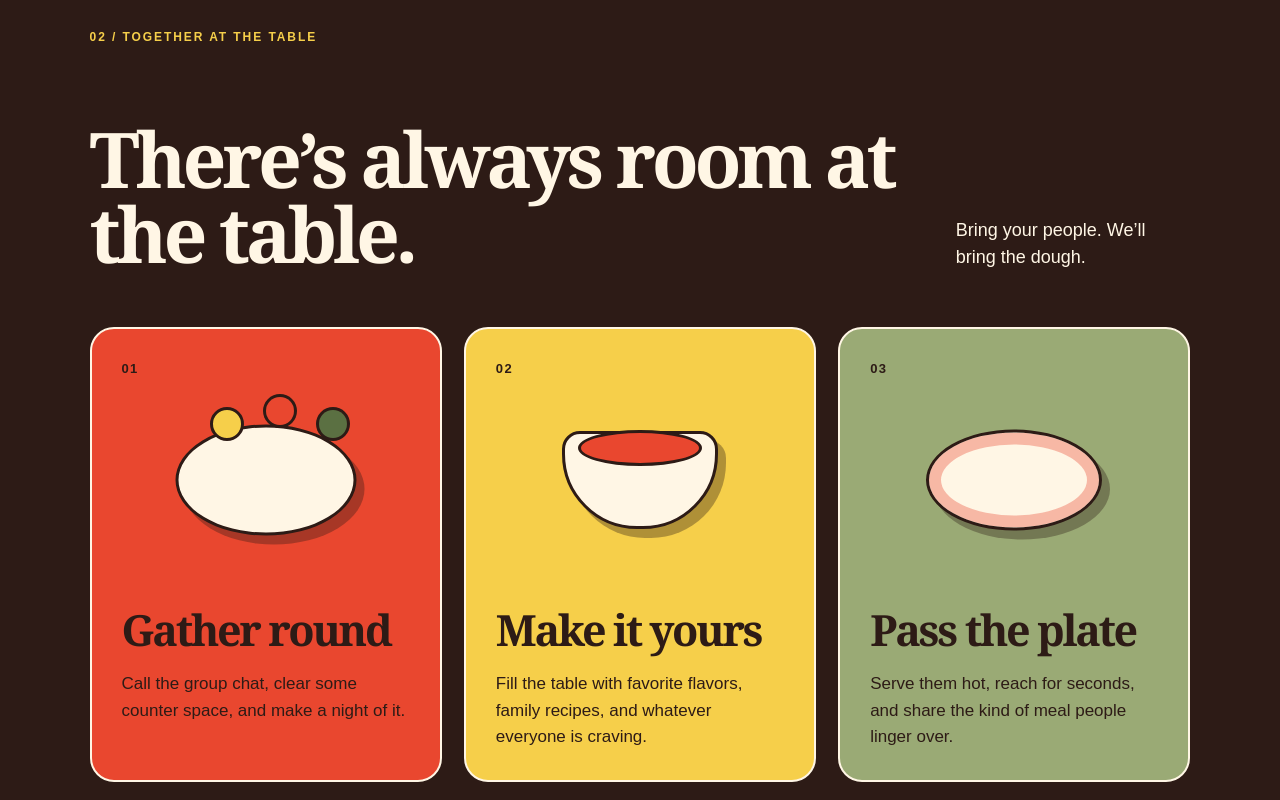
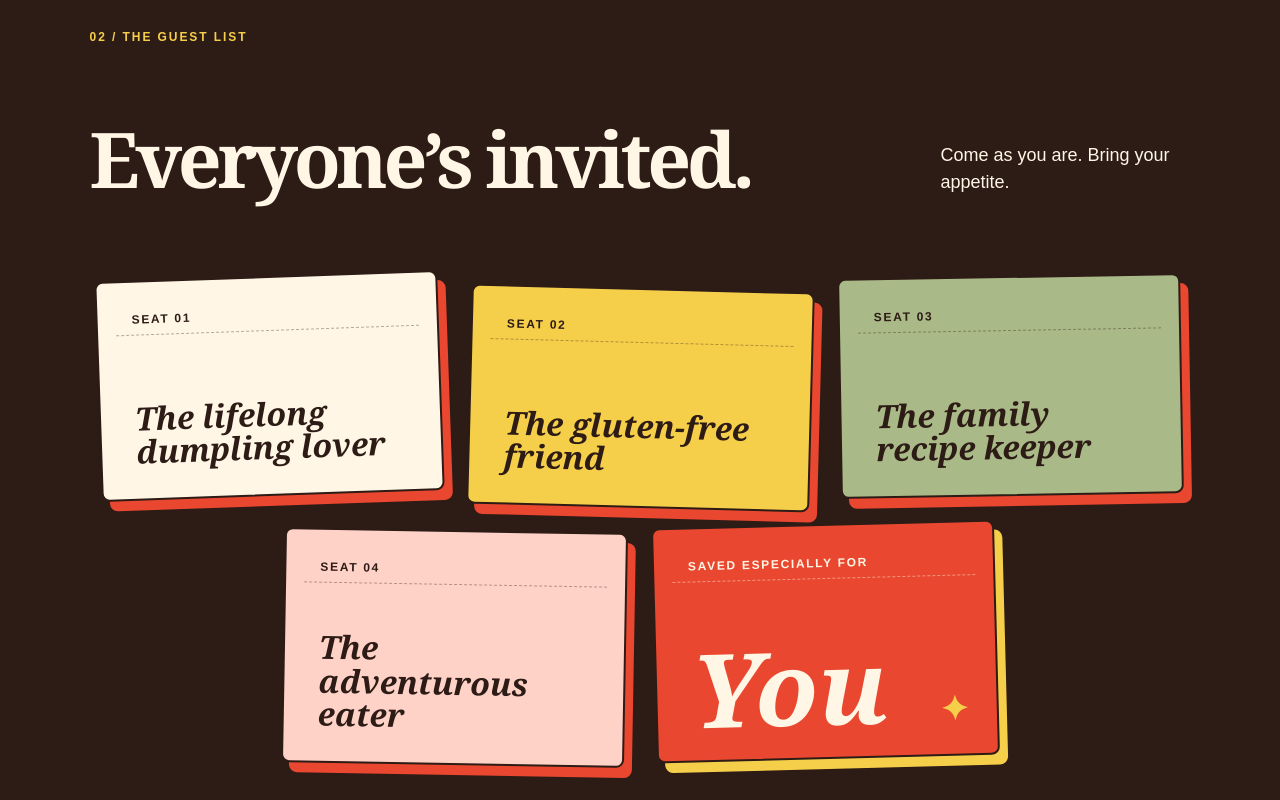
Before and after one commit to Zantaa/Jane-Dough, an Angular app in the folder jane-dough-angular/: page / in a window 1280 px wide. Shown: the part 1940-2740 px from the top of the page. Built offline with nearby package versions, Linux system fonts and the light colour scheme.

Commit message:
Replace dough cards with guest list

```diff
--- a/jane-dough-angular/src/app/app.html
+++ b/jane-dough-angular/src/app/app.html
@@ -128,29 +128,32 @@
   </section>
 
   <section class="dough section" id="dough">
-    <div class="section-kicker light">02 / Together at the table</div>
+    <div class="section-kicker light">02 / The guest list</div>
     <div class="dough-heading">
-      <h2>There&rsquo;s always room at the table.</h2>
-      <p>Bring your people. We&rsquo;ll bring the dough.</p>
+      <h2>Everyone&rsquo;s invited.</h2>
+      <p>Come as you are. Bring your appetite.</p>
     </div>
-    <div class="steps">
-      <article class="step-card tomato">
-        <span class="step-number">01</span>
-        <div class="step-icon gather-icon" aria-hidden="true"></div>
-        <h3>Gather round</h3>
-        <p>Call the group chat, clear some counter space, and make a night of it.</p>
+    <div class="guest-list" aria-label="The Jane Dough guest list">
+      <article class="guest-card guest-card-one">
+        <span>Seat 01</span>
+        <h3>The lifelong<br />dumpling lover</h3>
       </article>
-      <article class="step-card butter">
-        <span class="step-number">02</span>
-        <div class="step-icon make-icon" aria-hidden="true"></div>
-        <h3>Make it yours</h3>
-        <p>Fill the table with favorite flavors, family recipes, and whatever everyone is craving.</p>
+      <article class="guest-card guest-card-two">
+        <span>Seat 02</span>
+        <h3>The gluten-free<br />friend</h3>
       </article>
-      <article class="step-card herb">
-        <span class="step-number">03</span>
-        <div class="step-icon plate-icon" aria-hidden="true"></div>
-        <h3>Pass the plate</h3>
-        <p>Serve them hot, reach for seconds, and share the kind of meal people linger over.</p>
+      <article class="guest-card guest-card-three">
+        <span>Seat 03</span>
+        <h3>The family<br />recipe keeper</h3>
+      </article>
+      <article class="guest-card guest-card-four">
+        <span>Seat 04</span>
+        <h3>The adventurous<br />eater</h3>
+      </article>
+      <article class="guest-card guest-card-you">
+        <span>Saved especially for</span>
+        <h3>You</h3>
+        <b aria-hidden="true">✦</b>
       </article>
     </div>
   </section>
--- a/jane-dough-angular/src/styles.scss
+++ b/jane-dough-angular/src/styles.scss
@@ -144,7 +144,7 @@ button, a { -webkit-tap-highlight-color: transparent; }
 }
 .eyebrow span { width: 34px; height: 3px; background: var(--tomato); }
 
-.hero h1, h2, .step-card h3 {
+.hero h1, h2 {
   font-family: "Cooper Black", "Rockwell Extra Bold", Georgia, serif;
   font-weight: 900;
   letter-spacing: -.055em;
@@ -322,65 +322,46 @@ button, a { -webkit-tap-highlight-color: transparent; }
 .dough-heading { display: flex; justify-content: space-between; gap: 40px; align-items: end; margin-bottom: 56px; }
 .dough-heading h2 { max-width: 830px; }
 .dough-heading p { max-width: 250px; margin: 0; font-size: 18px; line-height: 1.5; }
-.steps { display: grid; grid-template-columns: repeat(3, 1fr); gap: 22px; }
-.step-card {
+.guest-list {
+  display: grid;
+  grid-template-columns: repeat(6, 1fr);
+  gap: 28px;
+  padding: 24px 8px 14px;
+}
+.guest-card {
   position: relative;
-  min-height: 440px;
-  padding: 30px;
+  min-height: 220px;
+  display: flex;
+  flex-direction: column;
+  justify-content: space-between;
+  padding: 30px 34px;
   overflow: hidden;
-  border: 2px solid var(--cream);
-  border-radius: 24px;
+  border: 2px solid var(--cocoa);
+  border-radius: 8px;
+  background: var(--cream);
   color: var(--cocoa);
-  transition: transform .25s ease;
+  box-shadow: 8px 10px 0 var(--tomato);
+  transition: transform .25s ease, box-shadow .25s ease;
 }
-.step-card:hover { transform: translateY(-7px) rotate(-1deg); }
-.step-card.tomato { background: var(--tomato); }
-.step-card.butter { background: var(--butter); }
-.step-card.herb { background: #9aaa75; }
-.step-number { font-size: 13px; font-weight: 900; letter-spacing: .1em; }
-.step-card h3 { margin: 28px 0 12px; font-size: 43px; }
-.step-card p { margin: 0; font-size: 17px; line-height: 1.55; }
-.step-icon { height: 185px; position: relative; margin: 10px 0 0; }
-.gather-icon::before, .make-icon::before, .plate-icon::before {
+.guest-card::after {
   content: "";
   position: absolute;
-  left: 50%;
-  top: 50%;
-  transform: translate(-50%, -50%);
-  width: 150px;
-  height: 150px;
-  background: var(--cream);
-  border: 3px solid var(--cocoa);
-  border-radius: 50%;
-  box-shadow: 8px 9px 0 rgba(45, 27, 22, .35);
+  left: 18px;
+  right: 18px;
+  top: 52px;
+  border-top: 1px dashed rgba(45, 27, 22, .35);
 }
-.gather-icon::before { width: 175px; height: 105px; border-radius: 50%; }
-.gather-icon::after {
-  content: "";
-  position: absolute;
-  left: calc(50% - 56px);
-  top: 20px;
-  width: 28px;
-  height: 28px;
-  border: 3px solid var(--cocoa);
-  border-radius: 50%;
-  background: var(--butter);
-  box-shadow: 53px -13px 0 -3px var(--tomato), 53px -13px 0 0 var(--cocoa), 106px 0 0 -3px var(--herb), 106px 0 0 0 var(--cocoa);
-}
-.make-icon::before { height: 92px; border-radius: 18px 18px 75px 75px; }
-.make-icon::after {
-  content: "";
-  position: absolute;
-  left: 50%;
-  top: 43px;
-  width: 118px;
-  height: 30px;
-  transform: translateX(-50%);
-  border: 3px solid var(--cocoa);
-  border-radius: 50%;
-  background: var(--tomato);
-}
-.plate-icon::before { width: 170px; height: 95px; border-radius: 50%; box-shadow: inset 0 0 0 12px rgba(233, 71, 47, .35), 8px 9px 0 rgba(45, 27, 22, .35); }
+.guest-card:hover { transform: translateY(-8px) rotate(0); box-shadow: 12px 15px 0 var(--tomato); }
+.guest-card span { font-size: 12px; font-weight: 900; letter-spacing: .14em; text-transform: uppercase; }
+.guest-card h3 { margin: 42px 0 0; font-family: Georgia, serif; font-size: clamp(28px, 2.5vw, 42px); font-style: italic; line-height: 1.05; }
+.guest-card-one { grid-column: 1 / 3; transform: rotate(-2deg); }
+.guest-card-two { grid-column: 3 / 5; background: var(--butter); transform: translateY(12px) rotate(1.5deg); }
+.guest-card-three { grid-column: 5 / 7; background: #a9b987; transform: rotate(-1deg); }
+.guest-card-four { grid-column: 2 / 4; background: #ffd2c8; transform: translateY(6px) rotate(1deg); }
+.guest-card-you { grid-column: 4 / 6; min-height: 235px; background: var(--tomato); color: var(--cream); transform: rotate(-1.5deg); box-shadow: 8px 10px 0 var(--butter); }
+.guest-card-you::after { border-color: rgba(255, 246, 229, .45); }
+.guest-card-you h3 { margin-top: 25px; font-size: clamp(68px, 8vw, 112px); line-height: .8; }
+.guest-card-you b { position: absolute; right: 28px; bottom: 25px; color: var(--butter); font-size: 34px; }
 
 .serve { display: grid; grid-template-columns: 1fr 1fr; padding: 0; background: var(--cream); }
 .serve-copy { padding: clamp(80px, 10vw, 150px) clamp(35px, 7vw, 110px); align-self: center; }
@@ -478,8 +459,9 @@ a:focus-visible, button:focus-visible, input:focus-visible { outline: 3px solid
   .story-note { right: 8px; }
   .dough-heading { display: block; }
   .dough-heading p { margin-top: 22px; }
-  .steps { grid-template-columns: 1fr; }
-  .step-card { min-height: 390px; }
+  .guest-list { grid-template-columns: repeat(2, 1fr); gap: 22px; }
+  .guest-card-one, .guest-card-two, .guest-card-three, .guest-card-four, .guest-card-you { grid-column: auto; }
+  .guest-card-you { grid-column: 1 / -1; }
   .serve-image { min-height: 650px; grid-row: 1; }
   .serve-badge { left: 24px; top: auto; bottom: -62px; }
   .serve-copy { padding-top: 130px; }
@@ -501,6 +483,9 @@ a:focus-visible, button:focus-visible, input:focus-visible { outline: 3px solid
   .story-image { min-height: 410px; }
   .story-note { max-width: 180px; font-size: 14px; }
   .story-copy h2, .dough-heading h2, .serve h2, .faq h2, .join h2 { font-size: 45px; }
+  .guest-list { grid-template-columns: 1fr; padding-inline: 0; }
+  .guest-card, .guest-card-you { grid-column: auto; min-height: 205px; transform: rotate(-1deg); }
+  .guest-card:nth-child(even) { transform: rotate(1deg); }
   .serve-image { min-height: 520px; }
   .faq-item button { font-size: 18px; }
   .faq-item p { margin-right: 0; }
```
